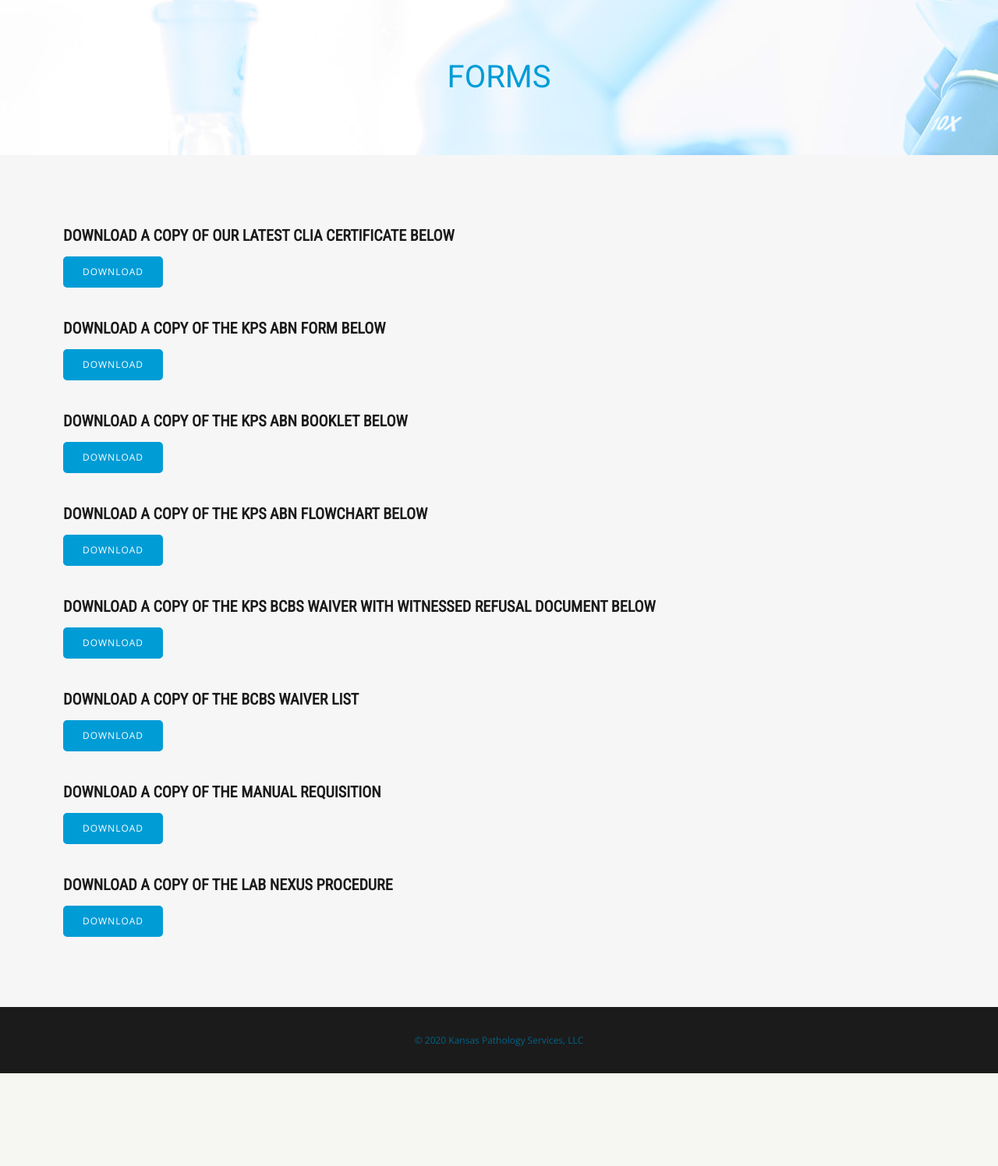
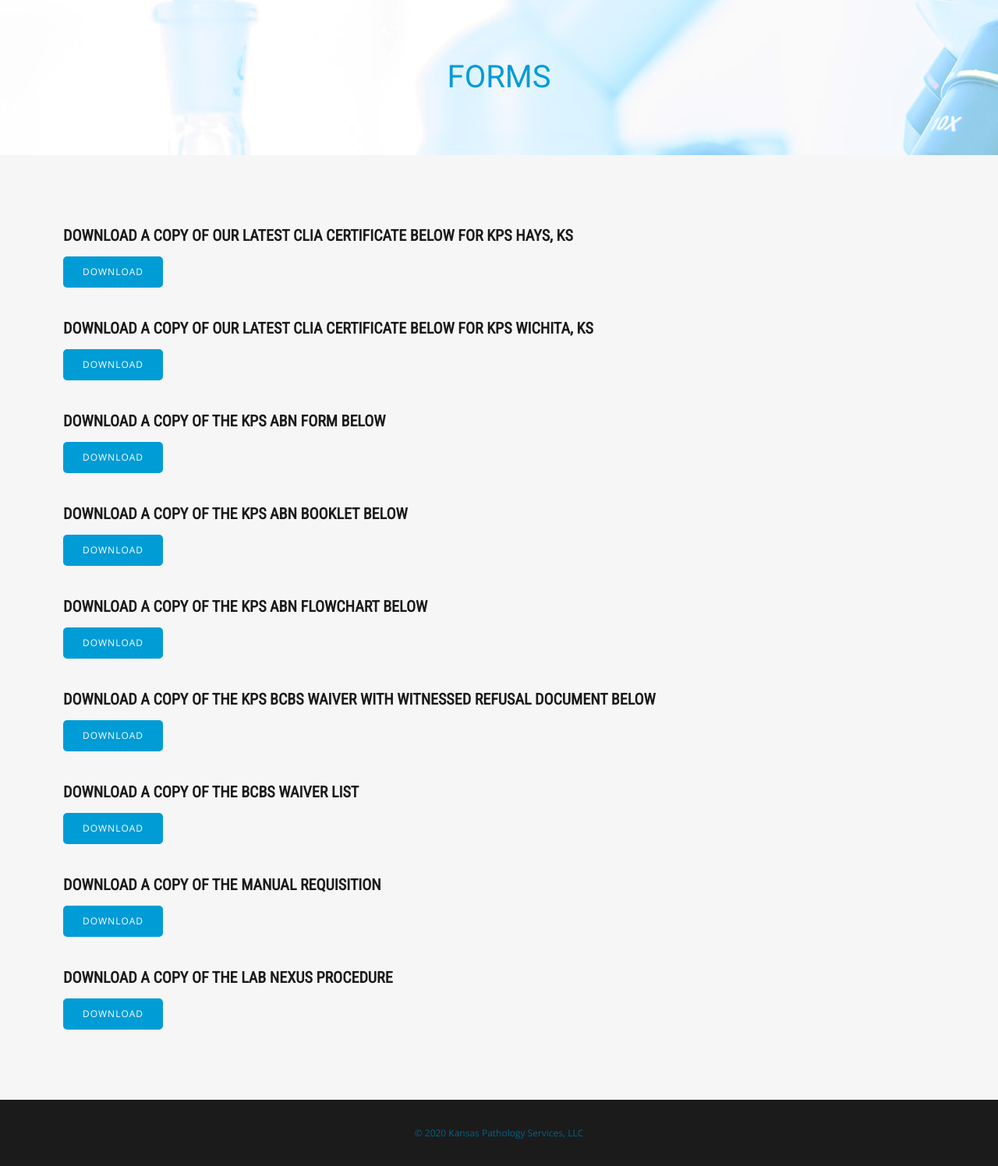
Before and after one commit to MarkNewcomb1/KSPATH, a PHP site: page /forms.php in a window 1280 px wide. Shown: the part 107-1603 px from the top of the page at 78% size. Before the commit the page ends 1484 px from the top, so only its background shows below. Run offline with PHP 8.4, Linux system fonts and the light colour scheme.

Commit message:
updated forms, added wichita pdf, updated vitamin D link

```diff
--- a/forms.php
+++ b/forms.php
@@ -11,9 +11,12 @@ include 'header.php';
 <div class="outer-wrapper">
 <div class="container" id="maincontent">
     <div class="col forms">
-	    <h6>Download a copy of our latest CLIA certificate below</h6>
+	    <h6>Download a copy of our latest CLIA certificate below for KPS Hays, KS</h6>
   <br>
   <a class="button" href="docs/clia-8-2020.pdf">Download</a>
+  	    <h6>Download a copy of our latest CLIA certificate below for KPS Wichita, KS</h6>
+  <br>
+  <a class="button" href="docs/clia-wichita.pdf">Download</a>
 
 	    <h6>Download a copy of the KPS ABN Form below</h6>
   <br>
--- a/resources.php
+++ b/resources.php
@@ -18,7 +18,8 @@ include 'header.php';
 
 <h6>Check Vitamin D codes:</h6>
 
-<a href="https://www.cms.gov/medicare-coverage-database/license/cpt-license.aspx?from=~/overview-and-quick-search.aspx&npage=/medicare-coverage-database/details/lcd-details.aspx&LCDId=34658&ContrId=148" target="_blank">Click here</a>
+<a href="https://www.cms.gov/medicare-coverage-database/details/article-details.aspx?articleId=56485&ver=10&LCDId=33418&bc=AAAAAAABAAAA&
+" target="_blank">Click here</a>
 
 
     </div> <!-- col -->
```
Also changed, not shown: 2 other files.
